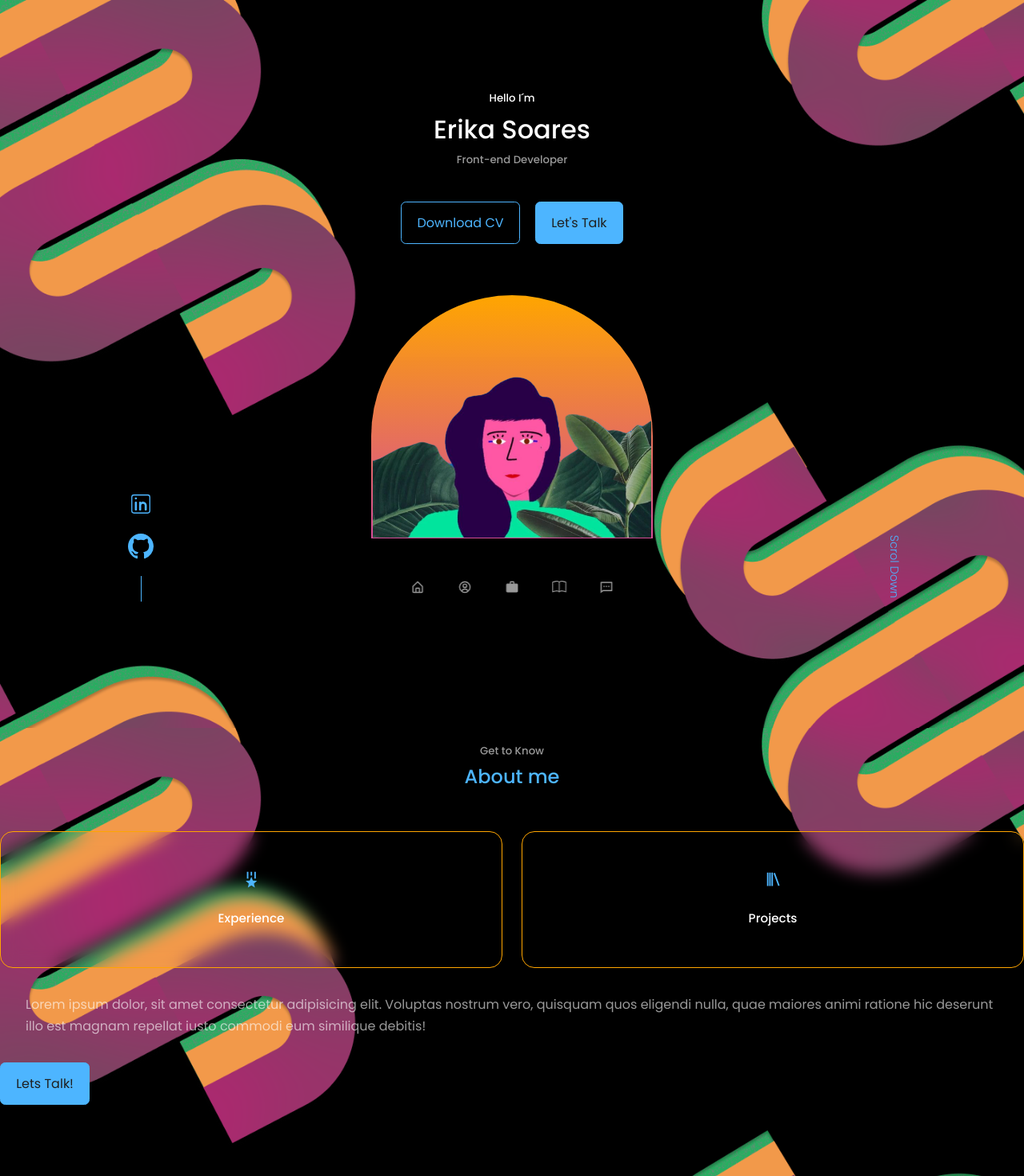
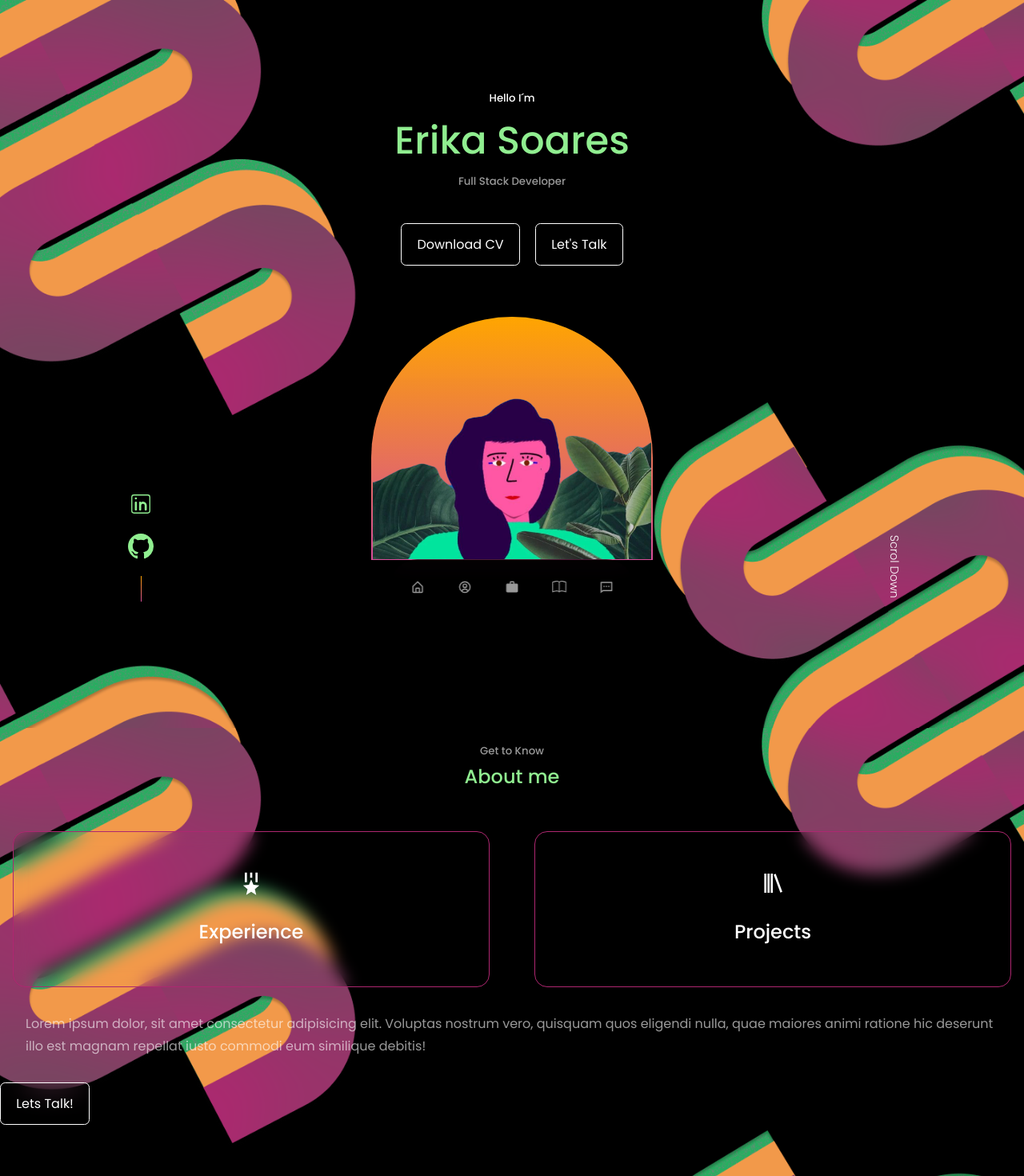
Before and after one commit to erikasoaress/portfolio, a React (Create React App) app: page / in a window 1280 px wide. Shown: the top 1470 px of the page at 80% size. Built offline with nearby package versions, Linux system fonts and the light colour scheme; the HTML template or start-up script is replaced by a standard one.

Commit message:
style changes

```diff
--- a/src/components/about/About.jsx
+++ b/src/components/about/About.jsx
@@ -21,28 +21,31 @@ function About() {
         <div className="about__cards">
           <article className="about__card">
             <RiMedal2Fill className="about__icon" />
+            <a href="#experience">
               <h5>Experience</h5>
+            </a>
           </article>
 
           <article className="about__card">
             <BiLibrary className="about__icon" />
+            <a href="#portfolio">
               <h5>Projects</h5>
+            </a>
           </article>
         </div>
 
         <p>
           {" "}
           Lorem ipsum dolor, sit amet consectetur adipisicing elit. Voluptas
-            nostrum vero, quisquam quos eligendi nulla, quae maiores animi
-            ratione hic deserunt illo est magnam repellat iusto commodi eum
-            similique debitis!
+          nostrum vero, quisquam quos eligendi nulla, quae maiores animi ratione
+          hic deserunt illo est magnam repellat iusto commodi eum similique
+          debitis!
         </p>
         <a href="#contact" className="btn btn-primary">
           {" "}
           Lets Talk!
         </a>
       </div>
-
     </section>
   );
 }
--- a/src/components/about/about.css
+++ b/src/components/about/about.css
@@ -32,32 +32,37 @@
     display: grid;
     grid-template-columns: repeat(2, 1fr);
     gap: 1.5rem;
+    margin: 0 auto;
 }
 
 .about__card {
 
     backdrop-filter: blur(10px);
-    border:1px solid orange;
+    border:1px solid #AE2770;
     border-radius: 1rem;
     padding:3rem;
+    margin: 0 1rem;
     text-align: center;
     transition:var(--transition)
 }
 
 .about__card:hover {
-    background: transparent;
-    border-color: green;
+     background: linear-gradient(orange, rgb(215, 77, 153));
+
     cursor: pointer;
 }
 
 .about__icon {
-    color: var(--color-primary);
-    font-size: 1.4rem;
+    color:var(--color-white);
+    font-size: 2rem;
     margin-bottom: 1rem;
 }
 
+
+
+
 .about__card h5 {
-    font-size: 0.95rem;
+    font-size: 1.5rem;
 }
 
 .about__content p {
@@ -81,6 +86,10 @@
  .about__content p {
     margin: 1rem 0 1.5rem;
  }
+
+ .about__card h5 {
+    font-size: 0.95rem;
+}
 }
 
 
@@ -103,4 +112,8 @@
  .about__content p {
     margin: 1.5rem 0;
  }
+
+  .about__card h5 {
+    font-size: 0.95rem;
 }
+}
--- a/src/components/header/CTA.jsx
+++ b/src/components/header/CTA.jsx
@@ -1,5 +1,5 @@
 import React from 'react'
-import ErikaSoaresCV from "../../assets/Erika Soares CV.pdf"
+import ErikaSoaresCV from "../../assets/erikasoarescv.png"
 
 function CTA() {
   return (
--- a/src/components/header/Header.jsx
+++ b/src/components/header/Header.jsx
@@ -10,7 +10,7 @@ function Header() {
       <div className="container header__container">
         <h5>Hello I´m</h5>
         <h1>Erika Soares</h1>
-        <h5 className="text-light">Front-end Developer</h5>
+        <h5 className="text-light">Full Stack Developer</h5>
         <CTA />
         <HeaderSocials/>
         <div className="me">
--- a/src/components/header/header.css
+++ b/src/components/header/header.css
@@ -8,6 +8,12 @@ header {
     text-align: center;
     height:100%;
     position: relative;
+}
+
+.header__container h1 {
+   font-size: 3rem;
+    color:lightgreen;
+
 }
 
 
@@ -32,13 +38,22 @@ header {
 .header__socials-icon {
     height:2rem;
     width:2rem;
+    color:lightgreen;
+
+}
+
+.header__socials-icon:hover {
+    height:2rem;
+    width:2rem;
+    color:#AE2770;
+
 }
 
 .header__socials::after {
     content: "";
     width:1px;
     height:2rem;
-    background: var(--color-primary);
+    background:  linear-gradient(orange, rgb(215, 77, 153));
 }
 
 .me {
@@ -52,6 +67,7 @@ margin-top: 4rem;
 border-radius: 12rem 12rem 0 0;
 overflow: hidden;
 padding:3rem 0.1rem 0.1rem 0.1rem;
+
 
 }
 
@@ -69,6 +85,12 @@ padding:3rem 0.1rem 0.1rem 0.1rem;
     height:68vh;
 
    }
+
+   .header__container h1 {
+   font-size: 2rem;
+
+
+}
 }
 
 
@@ -80,4 +102,10 @@ padding:3rem 0.1rem 0.1rem 0.1rem;
     .scroll__down {
         display: none;
     }
+
+       .header__container h1 {
+   font-size: 2rem;
+
+
 }
+}
--- a/src/index.css
+++ b/src/index.css
@@ -71,7 +71,7 @@ section > h2, section > h5 {
 }
 
 section > h2 {
-color: var(--color-primary);
+color: lightgreen;
 margin-bottom: 3rem;
 }
 
@@ -80,7 +80,7 @@ margin-bottom: 3rem;
 }
 
 a {
-    color: var(--color-primary);
+    color: white;
     transition: var(--transition)
 }
 
@@ -91,23 +91,25 @@ a:hover {
 .btn {
     width:max-content;
     display: inline-block;
-    color:var(--color-primary);
+    /* color:var(--color-primary); */
     padding: 0.75rem 1.2rem;
     border-radius: 0.4rem;
     cursor: pointer;
-    border: 1px solid var(--color-primary);
+    border: 1px solid var(--color-white);
     transition:var(--transition);
 }
 
 .btn:hover {
-    background:var(--color-white);
+    background: linear-gradient(orange, rgb(215, 77, 153));
     color: var(--color-bg);
     border-color: transparent;
 }
 
 .btn-primary {
-    background: var(--color-primary);
-    color: var(--color-bg);
+
+    /* background: var(--color-primary); */
+    color: var(--color-white);
+    backdrop-filter: blur(15px);
 
 }
 
@@ -115,6 +117,7 @@ img {
     display: block;
     width:100%;
     object-fit: cover;
+
 }
 
 @media screen and (max-width: 1024px) {
```
Also changed, not shown: src/assets/colors.css (added, +9 -0 lines), src/assets/erikasoarescv.png (renamed from src/assets/Erika Soares CV.pdf.png). Lines whose indentation alone changed are shown as unchanged.
